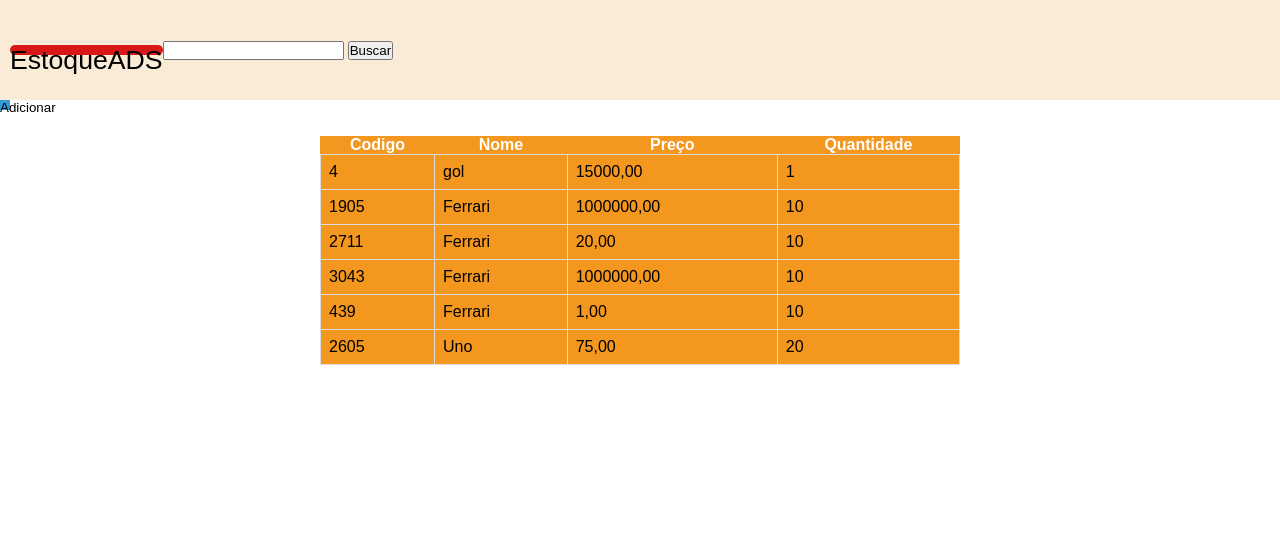
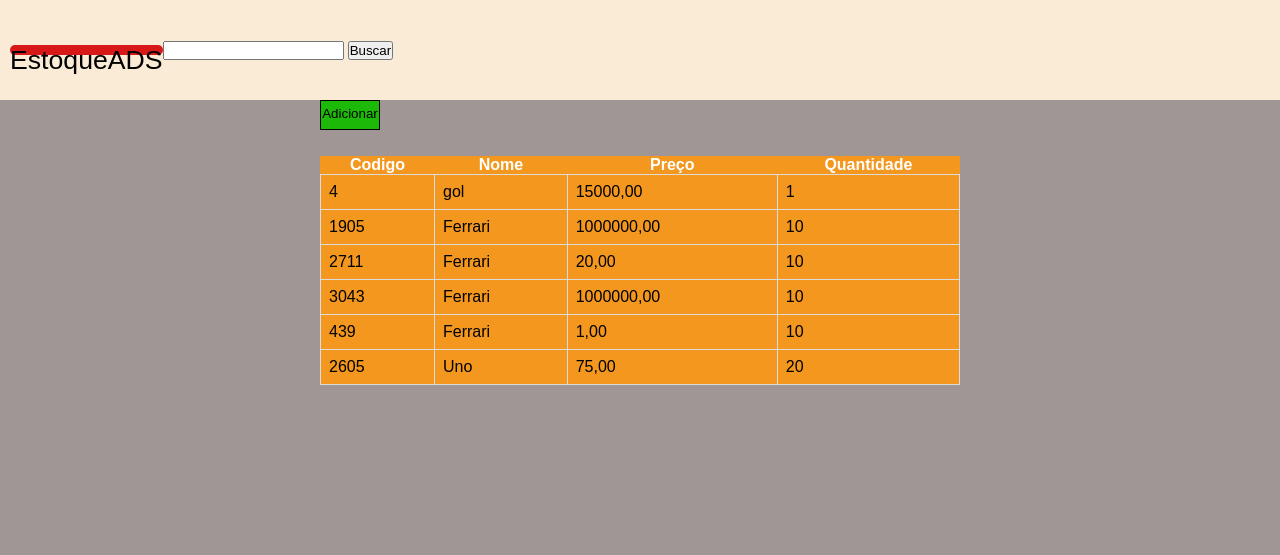
Before and after one commit to chrystian-souza/Back-end-DJANGO, a Django app: page / in a window 1280 px wide. Shown: the top 555 px of the page. Run offline with Django 4.2, Linux system fonts and the light colour scheme; data comes from the database, SQL or seed files in the repository.

Commit message:
ajustando o botao adicionar

```diff
--- a/stockADS/templates/pages/index.html
+++ b/stockADS/templates/pages/index.html
@@ -22,7 +22,10 @@
         <div class="botao-add">
             <a href="{% url 'add_product' %}">Adicionar</a>
         </div>
+
+
         <div class="tabela">
+
 
         <!-- <button href="{% url 'add_product' %}">botao</button> -->
             <table>
--- a/templates/static/css/global.css
+++ b/templates/static/css/global.css
@@ -12,11 +12,11 @@ label {
     border-radius: 15px;
 }
 
-/* body{
+body{
 
     background-color: rgb(160, 150, 150);
 
-} */
+}
 
 nav {
     background-color: rgb(207, 191, 191);
@@ -24,6 +24,14 @@ nav {
     display: flex;
     align-items: center;
     background-color: antiquewhite;
+
+}
+
+.tabela {
+
+
+    height: 50vh;
+
 
 }
 
@@ -53,15 +61,23 @@ td {
  a {
     text-decoration: none;
     color: black;
+    text-align: center;
+
 }
 
 
  .botao-add {
 
-    background-color: #3498db;
+    background-color: rgb(29, 185, 8) ;
     font: normal 10pt Arial;
     color: white;
-    width: 10px;
-    height: 10px;
+    width: 60px;
+    height: 30px;
+    text-align: center;
+    border: 1px solid black;
+    margin-left: 25%;
+    padding-top: 5px;
+
+
 
 }
```
